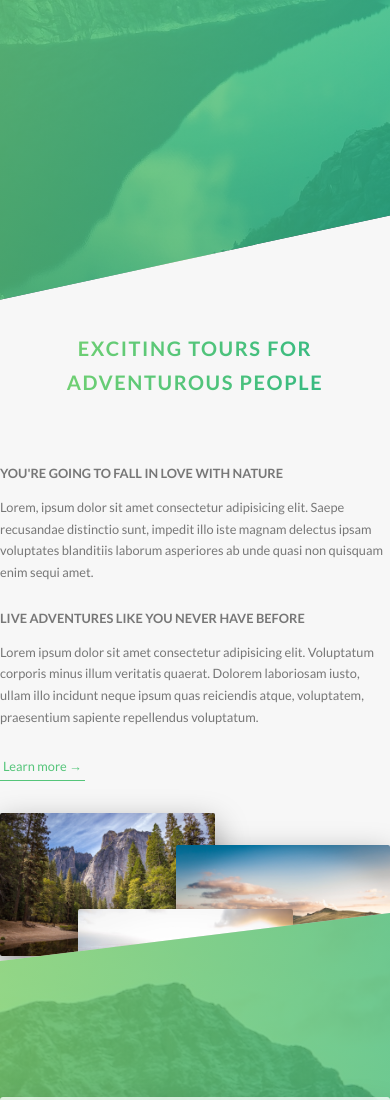
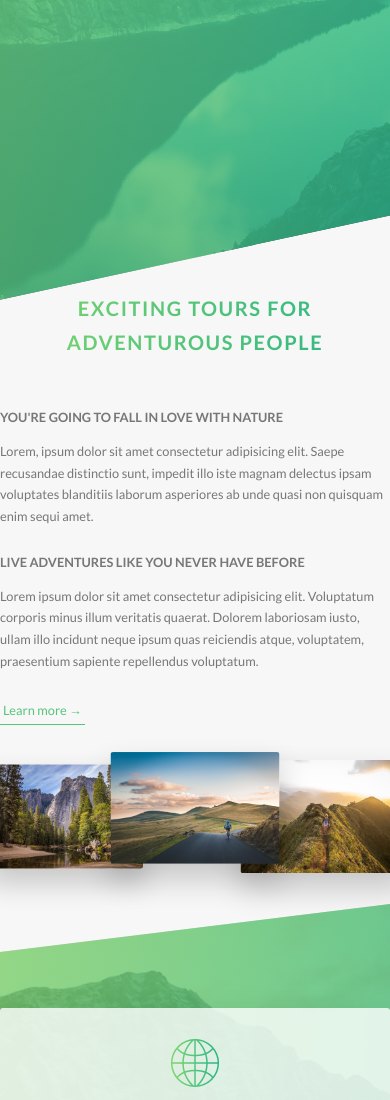
Before and after one commit to khaled-hossain-code/advanced_css_sass, a website: page Natours/index.html in a window 390 px wide. Shown: the part 502-1602 px from the top of the page. Drawn offline with Linux system fonts and the light colour scheme.

Commit message:
responsive card

```diff
--- a/Natours/sass/base/_utilities.scss
+++ b/Natours/sass/base/_utilities.scss
@@ -2,10 +2,31 @@
   text-align: center !important;
 }
 
-.u-margin-bottom-large { margin-bottom: 8rem !important; }
-.u-margin-bottom-medium { margin-bottom: 4rem !important; }
-.u-margin-bottom-small { margin-bottom: 2rem !important; }
-.u-margin-bottom-xsmall { margin-bottom: 1.5rem !important; }
+.u-margin-bottom-large {
+  margin-bottom: 8rem !important;
 
-.u-margin-top-xlarge { margin-top: 10rem !important; }
-.u-margin-top-large { margin-top: 8rem !important; }
+  @include respond(tab-port, phone){
+      margin-bottom: 6rem !important;
+  }
+}
+
+.u-margin-bottom-medium {
+  margin-bottom: 4rem !important;
+
+  @include respond(tab-port, phone){
+    margin-bottom: 3rem !important;
+  }
+}
+.u-margin-bottom-small {
+  margin-bottom: 2rem !important;
+}
+.u-margin-bottom-xsmall {
+  margin-bottom: 1.5rem !important;
+}
+
+.u-margin-top-xlarge {
+  margin-top: 10rem !important;
+}
+.u-margin-top-large {
+  margin-top: 8rem !important;
+}
--- a/Natours/sass/components/_card.scss
+++ b/Natours/sass/components/_card.scss
@@ -177,4 +177,42 @@
     font-size: 6rem;
     font-weight: 100;
   }
+
+  @include respond(tab-port, phone){
+    height: auto;
+
+    &__side {
+      height: auto;
+      position: relative;
+      border-radius: 3px;
+
+      &--back {
+        transform: rotateY(0);
+        // clip-path: polygon(0 15%, 100% 0, 100% 100%, 0 100%);
+      }
+    }
+
+    &:hover &__side--front {
+      transform: rotateY(0);
+    }
+
+    &__cta {
+      position: relative;
+      width: 100%;
+      top: 0;
+      left: 0;
+      transform: translate(0);
+      padding: 4rem;
+    }
+
+    &__price-box {
+      margin-bottom: 3rem;
+    }
+
+    &__prie-value {
+      font-size: 4rem;
+    }
+
+  }
+
 }
--- a/Natours/sass/components/_composition.scss
+++ b/Natours/sass/components/_composition.scss
@@ -8,8 +8,15 @@
     position: absolute;
     transition: all 0.2s;
 
+    @include respond(tab-port, phone) {
+      float: left;
+      position: relative;
+      width: 33.33333333%;
+      box-shadow: 0 1.5rem 3rem rgba($color-black, 0.2);
+    }
+
     &:hover {
-      transform: scale(1.02) translateY(-.5rem);
+      transform: scale(1.02) translateY(-0.5rem);
       box-shadow: 0 2.5rem 4rem rgba($color-black, 0.5);
       z-index: 1;
     }
@@ -17,16 +24,32 @@
     &--p1 {
       left: 0;
       top: -2rem;
+      @include respond(tab-port, phone) {
+        top: 0;
+        left: 0;
+        transform: scale(1.2);
+      }
     }
 
     &--p2 {
       right: 0;
       top: 2rem;
+      @include respond(tab-port, phone) {
+        top: -1rem;
+        left: 0;
+        transform: scale(1.3);
+        z-index: 1;
+      }
     }
 
     &--p3 {
       left: 20%;
       top: 10rem;
+      @include respond(tab-port, phone) {
+        top: 0;
+        left: 0;
+        transform: scale(1.3);
+      }
     }
   }
 
--- a/Natours/sass/pages/_home.scss
+++ b/Natours/sass/pages/_home.scss
@@ -2,6 +2,10 @@
   background-color: $color-gray-light-1;
   padding: 25rem 0;
   margin-top: -20vh;
+
+  @include respond(tab-port, phone) {
+    padding: 20rem 0;
+  }
 }
 
 .section-features {
@@ -16,6 +20,9 @@
   transform: skewY(-7deg);
   margin-top: -11.5rem;
 
+  @include respond(phone, tab-port) {
+    padding: 10rem 0;
+  }
   & > * {
     transform: skewY(7deg);
   }
@@ -25,11 +32,19 @@
   background-color: $color-gray-light-1;
   padding: 25rem 0 15rem 0;
   margin-top: -11.5rem;
+
+  @include respond (phone, tab-port) {
+    padding: 20rem 0 10rem 0;
+  }
 }
 
 .section-stories {
   padding: 15rem 0;
   position: relative;
+
+  @include respond (phone, tab-port) {
+    padding: 10rem 0;
+  }
 }
 
 .section-book {
@@ -39,6 +54,10 @@
     $color-primary-light,
     $color-primary-dark
   );
+
+  @include respond(phone, tab-port) {
+    padding: 30rem 0;
+  }
 }
 
 .book {
```
Also changed, not shown: Natours/css/style.css.
